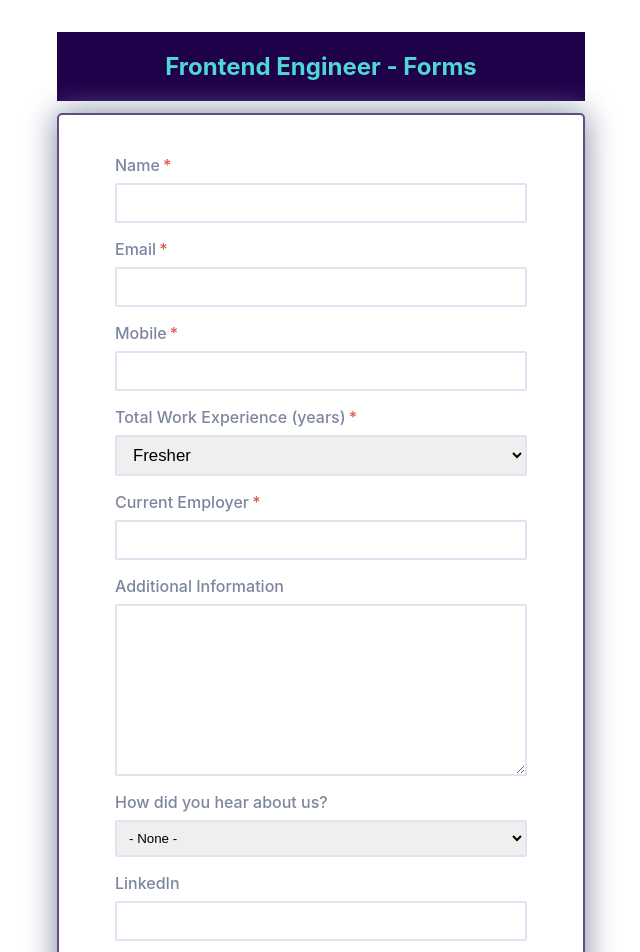
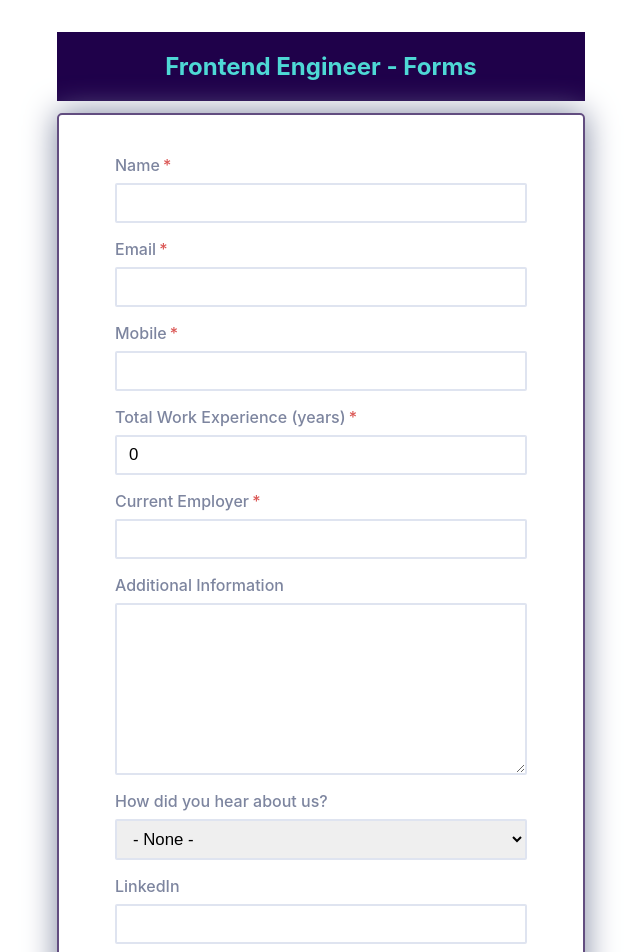
Before and after one commit to Sreejit7/formbuildr, a React (Vite) app: page /examples/application in a window 1280 px wide. Shown: the top 952 px of the page, without its empty margins (319-959 px from the left). Built offline with nearby package versions, Linux system fonts and the light colour scheme.

Commit message:
Refactoring, removed commented code and applied new styles for dropdown options

```diff
--- a/src/App.css
+++ b/src/App.css
@@ -26,6 +26,7 @@ button {
   display: flex;
   gap: 2rem;
   flex: 0.5;
+  flex-wrap: wrap;
 }
 
 .landing-image {
--- a/src/App.tsx
+++ b/src/App.tsx
@@ -19,7 +19,15 @@ function App() {
           >
             See Examples
           </button>
-          <button className="landing-btn secondary-btn">Read docs</button>
+          <button className="landing-btn secondary-btn">
+            <a
+              href="https://github.com/Sreejit7/react-form-builder"
+              target="_blank"
+              rel="noreferrer"
+            >
+              Read docs
+            </a>
+          </button>
         </section>
         <img src={Hero} className="landing-image" />
       </section>
--- a/src/components/FormBuilder/formStyles.css
+++ b/src/components/FormBuilder/formStyles.css
@@ -144,4 +144,5 @@
 
 .form-input-dropdown {
   width: 100%;
+  cursor: pointer;
 }
--- a/src/components/FormBuilder/index.tsx
+++ b/src/components/FormBuilder/index.tsx
@@ -37,16 +37,16 @@ const FormBuilder = ({
     const initialFormState: FormState = {};
 
     // save the initial form state based on config
-    for (const { label, value, type } of config) {
+    for (const { label, initialValue, type } of config) {
       initialFormState[label] = {
         value:
-          // special case for dropdown, specify a '- None -' value if no value present
+          // special case for dropdown, specify a '- None -' initialValue if no initialValue present
           type === "dropdown"
-            ? !value && typeof value !== ("number" || "boolean")
+            ? !initialValue && typeof initialValue !== ("number" || "boolean")
               ? "- None -"
-              : value
-            : typeof value !== "undefined"
-            ? value
+              : initialValue
+            : typeof initialValue !== "undefined"
+            ? initialValue
             : "",
         touched: false,
         error: false,
@@ -184,7 +184,7 @@ const FormBuilder = ({
       className,
       label = "",
       size = "medium",
-      value,
+      initialValue,
       onChange,
       required = false,
       options = [],
@@ -195,7 +195,7 @@ const FormBuilder = ({
     switch (type) {
       case "radio":
         if (options.length === 0) {
-          throw new Error("please provide options for a radio input");
+          throw new Error("please provide options for a radio input!");
         }
         return options.map((option) => (
           <React.Fragment key={option}>
@@ -209,13 +209,11 @@ const FormBuilder = ({
                 type="radio"
                 value={option}
                 name={`${label}`}
-                // checked={option === value}
                 checked={
                   formState[label]?.value === "undefined"
-                    ? option === value
+                    ? option === initialValue
                     : option === formState[label]?.value
                 }
-                // onChange={(e) => onChange(getValue(e, type))}
                 onChange={(e) =>
                   handleFormChange(label, e, type, required, onChange)
                 }
@@ -226,6 +224,9 @@ const FormBuilder = ({
           </React.Fragment>
         ));
       case "dropdown":
+        if (options.length === 0) {
+          throw new Error("please provide options for a dropdown!");
+        }
         return (
           <>
             <select
@@ -235,9 +236,9 @@ const FormBuilder = ({
               style={styles}
               id={`${formId}-${label}`}
               value={
-                typeof value !== "boolean"
+                typeof initialValue !== "boolean"
                   ? typeof formState[label]?.value === "undefined"
-                    ? value
+                    ? initialValue
                     : formState[label]?.value?.toString()
                   : undefined
               }
@@ -260,11 +261,23 @@ const FormBuilder = ({
               }
             >
               {/* Default dropdown option */}
-              <option key="- None -" value="- None -">
+              <option
+                key="- None -"
+                value="- None -"
+                className={`form-input form-input-dropdown ${size} ${
+                  className ? className : ""
+                } `}
+              >
                 - None -
               </option>
               {options.map((item) => (
-                <option key={item} value={item}>
+                <option
+                  key={item}
+                  value={item}
+                  className={`form-input form-input-dropdown ${size} ${
+                    className ? className : ""
+                  } `}
+                >
                   {item}
                 </option>
               ))}
@@ -277,23 +290,14 @@ const FormBuilder = ({
             className={`form-input ${size} ${className ? className : ""} `}
             style={styles}
             id={`${formId}-${label}`}
-            // value={typeof value !== "boolean" ? value : undefined}
             value={
-              typeof value !== "boolean"
+              typeof initialValue !== "boolean"
                 ? typeof formState[label]?.value === "undefined"
-                  ? value
+                  ? initialValue
                   : formState[label]?.value?.toString()
                 : undefined
             }
             placeholder={placeholder}
-            // onChange={(e) =>
-            //   onChange(
-            //     getValue(
-            //       e as unknown as React.ChangeEvent<HTMLInputElement>,
-            //       type
-            //     )
-            //   )
-            // }
             onChange={(e) =>
               handleFormChange(
                 label,
@@ -324,7 +328,6 @@ const FormBuilder = ({
             style={styles}
             id={`${formId}-${label}`}
             type="file"
-            // onChange={(e) => onChange(getValue(e, type))}
             onChange={(e) =>
               handleFormChange(label, e, type, required, onChange)
             }
@@ -339,23 +342,21 @@ const FormBuilder = ({
             style={styles}
             id={`${formId}-${label}`}
             type={type}
-            // value={typeof value !== "boolean" ? value : undefined}
             value={
-              typeof value !== "boolean"
+              typeof initialValue !== "boolean"
                 ? typeof formState[label]?.value === "undefined"
-                  ? value
+                  ? initialValue
                   : formState[label]?.value?.toString()
                 : undefined
             }
             checked={
-              typeof value === "boolean" &&
+              typeof initialValue === "boolean" &&
               typeof formState[label]?.value === "undefined"
-                ? value
+                ? initialValue
                 : typeof formState[label]?.value === "boolean" &&
                   !!formState[label]?.value
             }
             placeholder={placeholder}
-            // onChange={(e) => onChange(getValue(e, type))}
             onChange={(e) =>
               handleFormChange(label, e, type, required, onChange)
             }
--- a/src/components/FormBuilder/models/formModels.ts
+++ b/src/components/FormBuilder/models/formModels.ts
@@ -1,7 +1,7 @@
 export interface FormInputConfig {
   label: string;
   labelClass?: string;
-  value?: FormInputValue;
+  initialValue?: FormInputValue;
   checked?: boolean;
   onChange?: ((value: FormInputValue) => void) | any;
   className?: string;
--- a/src/examples/Application/index.tsx
+++ b/src/examples/Application/index.tsx
@@ -10,7 +10,7 @@ const ApplicationForm = () => {
     {
       label: "Name",
       type: "text",
-      value: "",
+      initialValue: "",
       required: true,
       size: "large",
       className: "application-form-input",
@@ -19,7 +19,7 @@ const ApplicationForm = () => {
     {
       label: "Email",
       type: "email",
-      value: "",
+      initialValue: "",
       required: true,
       size: "large",
       className: "application-form-input",
@@ -28,7 +28,7 @@ const ApplicationForm = () => {
     {
       label: "Mobile",
       type: "tel",
-      value: "",
+      initialValue: "",
       required: true,
       size: "large",
       className: "application-form-input",
@@ -36,9 +36,8 @@ const ApplicationForm = () => {
     },
     {
       label: "Total Work Experience (years)",
-      type: "dropdown",
-      value: "Fresher",
-      options: ["Fresher", "0-1 Years", "1-3 Years", "3-5 Years", "5 Years +"],
+      type: "number",
+      initialValue: 0,
       required: true,
       size: "large",
       className: "application-form-input",
@@ -47,7 +46,7 @@ const ApplicationForm = () => {
     {
       label: "Current Employer",
       type: "text",
-      value: "",
+      initialValue: "",
       required: true,
       size: "large",
       className: "application-form-input",
@@ -56,7 +55,7 @@ const ApplicationForm = () => {
     {
       label: "Additional Information",
       type: "textarea",
-      value: "",
+      initialValue: "",
       size: "large",
       className: "application-form-input",
       labelClass: "application-form-label",
@@ -67,11 +66,12 @@ const ApplicationForm = () => {
       options: ["LinkedIn", "Our website", "Our employee", "Others"],
       className: "application-form-input",
       labelClass: "application-form-label",
+      size: "large",
     },
     {
       label: "LinkedIn",
       type: "url",
-      value: "",
+      initialValue: "",
       size: "large",
       className: "application-form-input",
       labelClass: "application-form-label",
--- a/src/examples/SignUp/index.tsx
+++ b/src/examples/SignUp/index.tsx
@@ -1,4 +1,3 @@
-import React, { useState } from "react";
 import FormBuilder from "../../components/FormBuilder";
 import SubmitButton from "../../components/FormBuilder/SubmitButton";
 import {
@@ -7,27 +6,27 @@ import {
 } from "../../components/FormBuilder/models/formModels";
 
 const SignUpForm = () => {
-  const loginFormConfig: FormInputConfig[] = [
+  const signupFormConfig: FormInputConfig[] = [
     {
       label: "Username",
-      value: "",
+      initialValue: "",
       type: "text",
       required: true,
     },
     {
       label: "Password",
-      value: "",
+      initialValue: "",
       type: "password",
       required: true,
     },
     {
       label: "Bio",
-      value: "",
+      initialValue: "",
       type: "textarea",
     },
     {
       label: "Gender",
-      value: "",
+      initialValue: "",
       type: "radio",
       options: ["Male", "Female", "Do not specify"],
     },
@@ -37,19 +36,19 @@ const SignUpForm = () => {
     },
     {
       label: "Remember Me",
-      value: false,
+      initialValue: false,
       type: "checkbox",
     },
   ];
 
-  const handleLoginFormSubmit = (form: FormSubmitState) => {
+  const handleSignupFormSubmit = (form: FormSubmitState) => {
     console.log(form);
   };
 
   return (
     <main className="page center">
       <FormBuilder
-        config={loginFormConfig}
+        config={signupFormConfig}
         formStyles={{
           backgroundColor: "#4cd8d3",
           boxShadow: "none",
@@ -60,15 +59,13 @@ const SignUpForm = () => {
           <header
             style={{
               width: "100%",
-              display: "flex",
-              alignItems: "center",
-              justifyContent: "center",
             }}
+            className="center"
           >
             <h1>Sign Up</h1>
           </header>
         }
-        onSubmit={handleLoginFormSubmit}
+        onSubmit={handleSignupFormSubmit}
       >
         <SubmitButton text="Sign Up" />
       </FormBuilder>
--- a/src/index.css
+++ b/src/index.css
@@ -18,6 +18,11 @@ button {
 
 li {
   list-style-type: none;
+}
+
+a {
+  color: inherit;
+  text-decoration: none;
 }
 
 .page {
```
